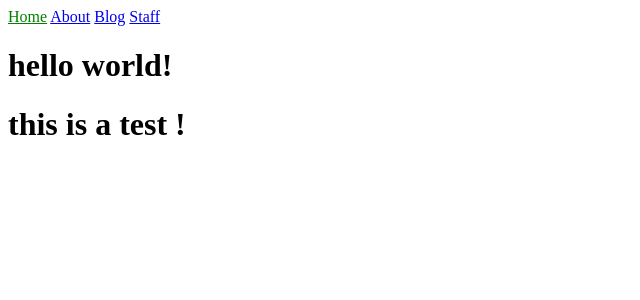
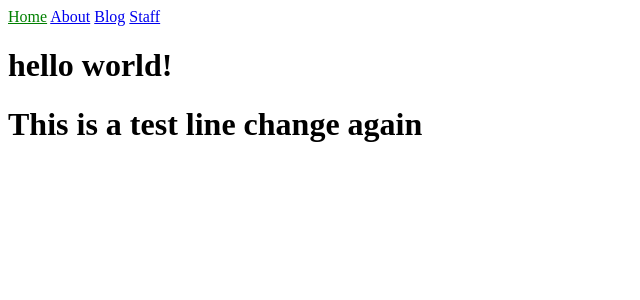
Before and after one commit to eatsam/probable-parakeet, a Jekyll site: the page built from index.html, in a window 1280 px wide. Shown: the top 300 px of the page, without its empty margins (0-640 px from the left). Built offline with Jekyll 4.4.1, drawn with Linux system fonts in a browser that asks for light colours.

Commit message:
Update index.html

```diff
--- a/index.html
+++ b/index.html
@@ -4,4 +4,6 @@ title: Home
 ---
 <h1>{{ "Hello World!" | downcase }}</h1>
 
-<h1>{{ "This is a test !" | downcase }}</h1>
+<h1>This is a test
+line change
+again</h1>
```
